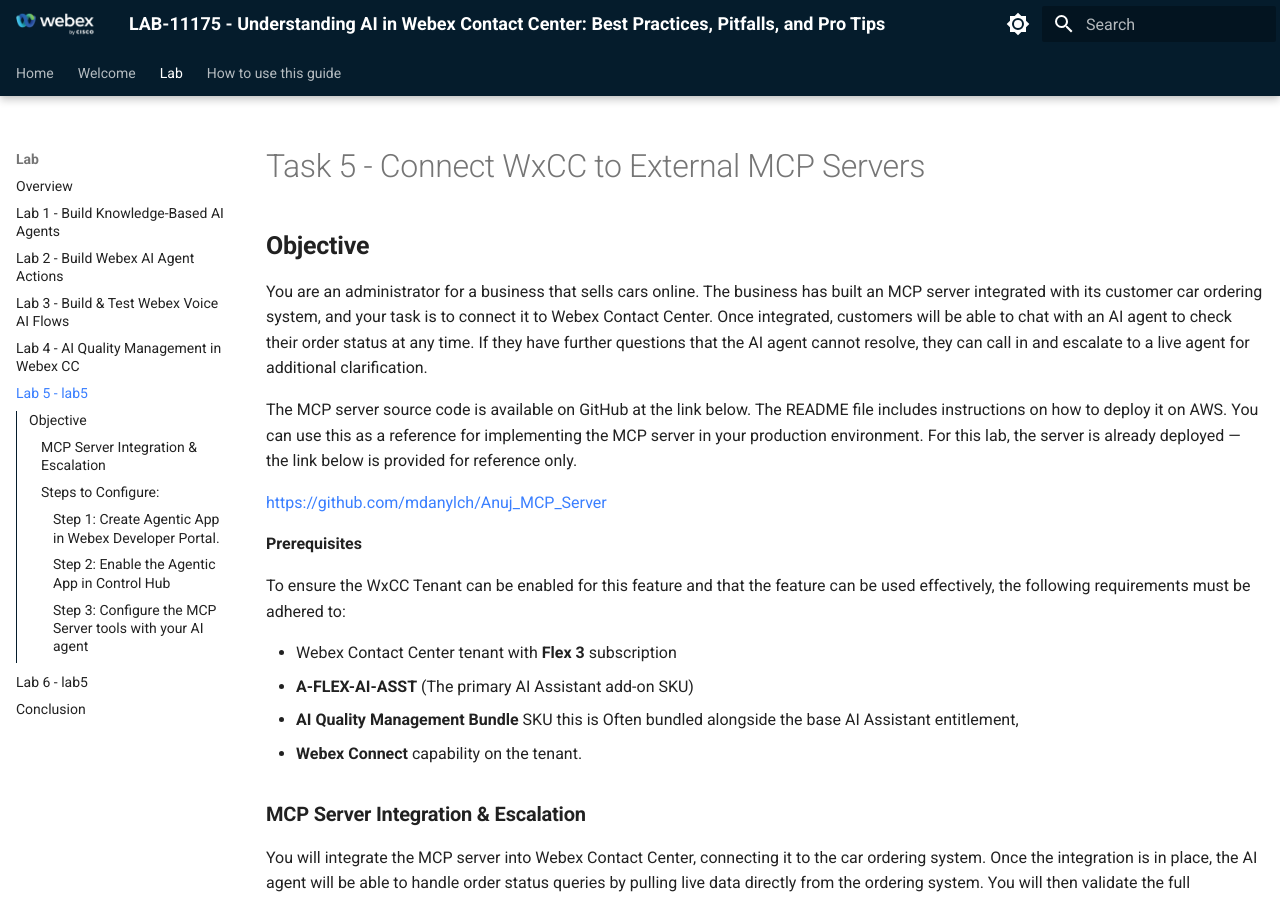
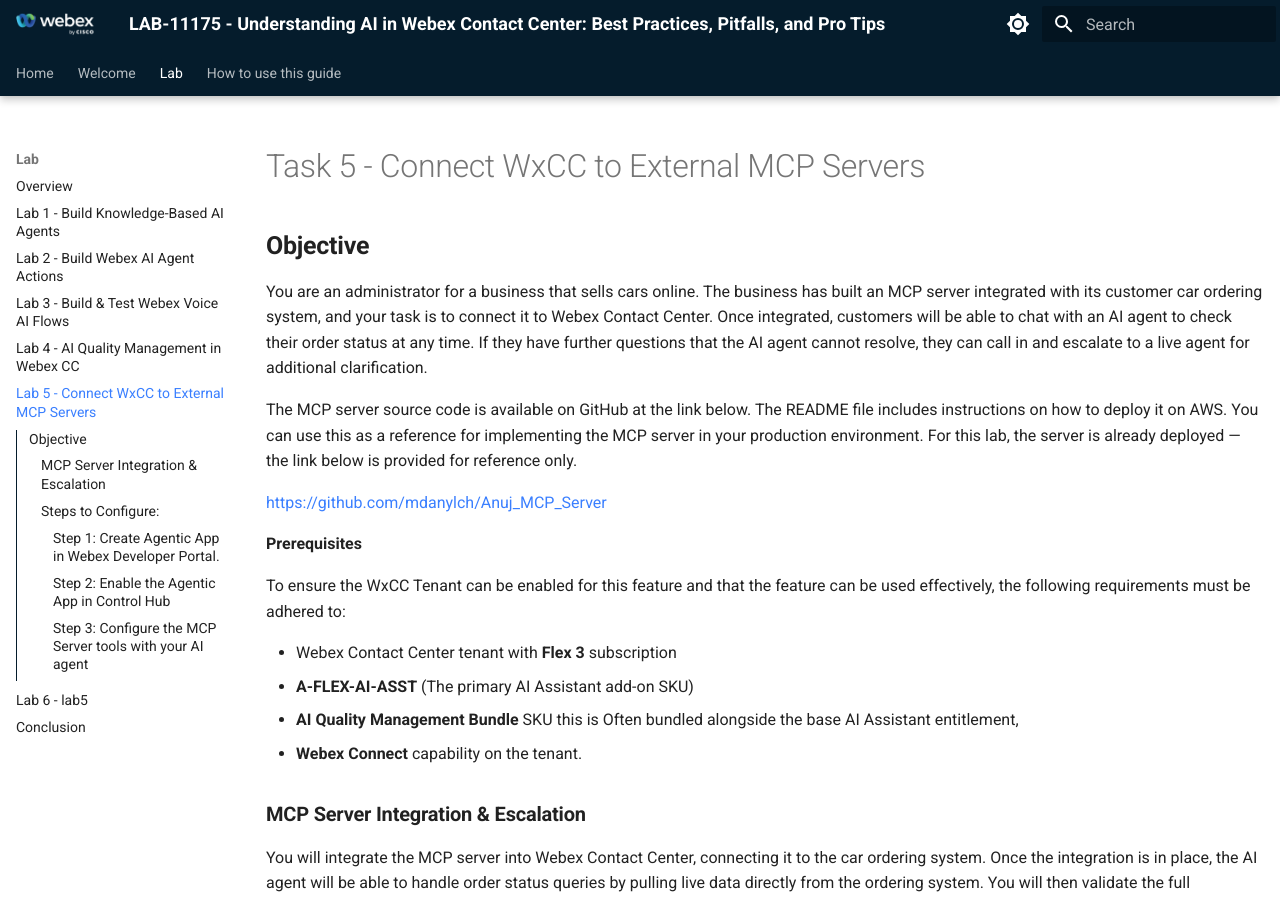
Before and after one commit to WebexCC-SA/LAB-11175, an MkDocs documentation site: the page built from docs/Excercise4.md, in a window 1280 px wide and 900 px high. Built offline with MkDocs 1.6.1 and Material for MkDocs 9.7.7, drawn with Linux system fonts in a browser that asks for light colours.

Commit message:
Update mkdocs.yml

```diff
--- a/mkdocs.yml
+++ b/mkdocs.yml
@@ -93,7 +93,7 @@
       - Lab 2 - Build Webex AI Agent Actions : Excercise2.md
       - Lab 3 - Build & Test Webex Voice AI Flows : Excercise3.md
       - Lab 4 - AI Quality Management in Webex CC : Excercise5.md
-      - Lab 5 - lab5 : Excercise4.md
+      - Lab 5 - Connect WxCC to External MCP Servers : Excercise4.md
       - Lab 6 - lab5 : Excercise6.md
       - Conclusion: conclusion.md
   - How to use this guide:
```
